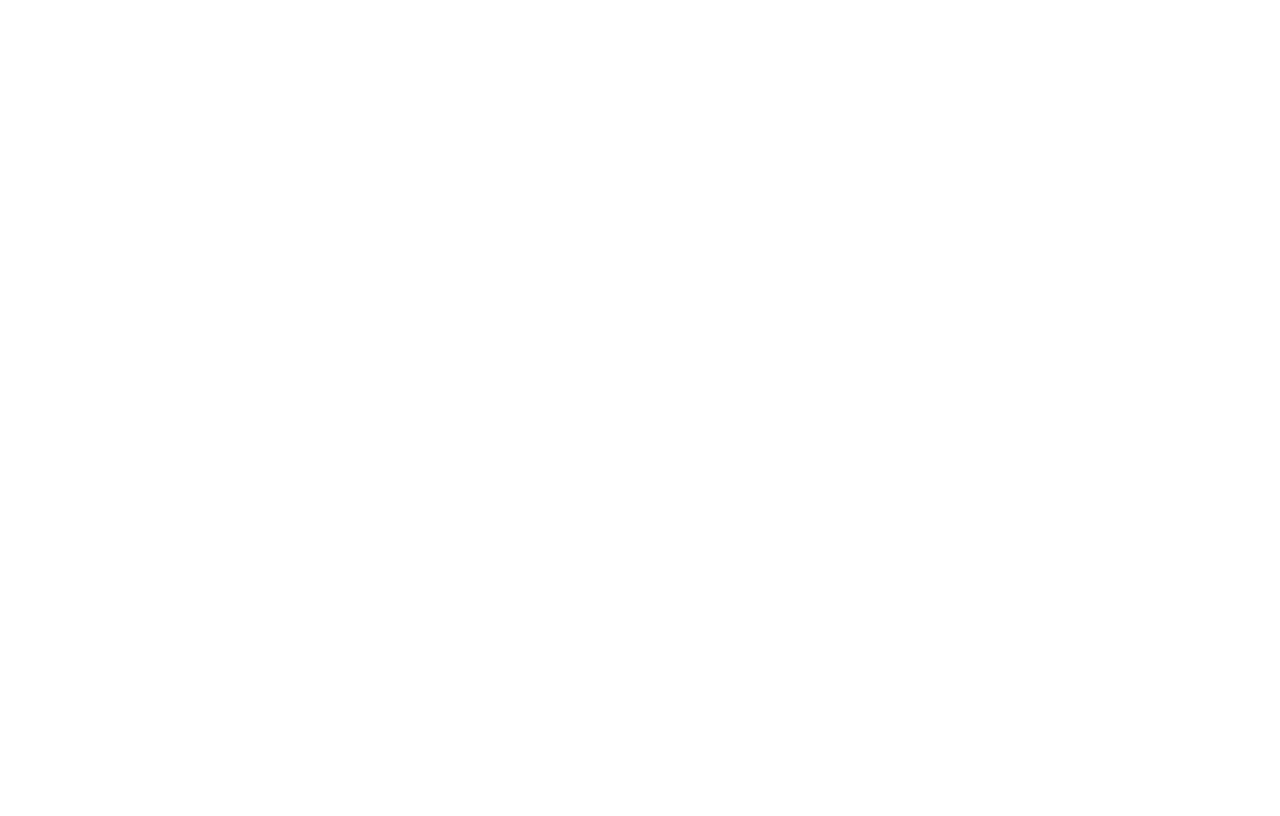
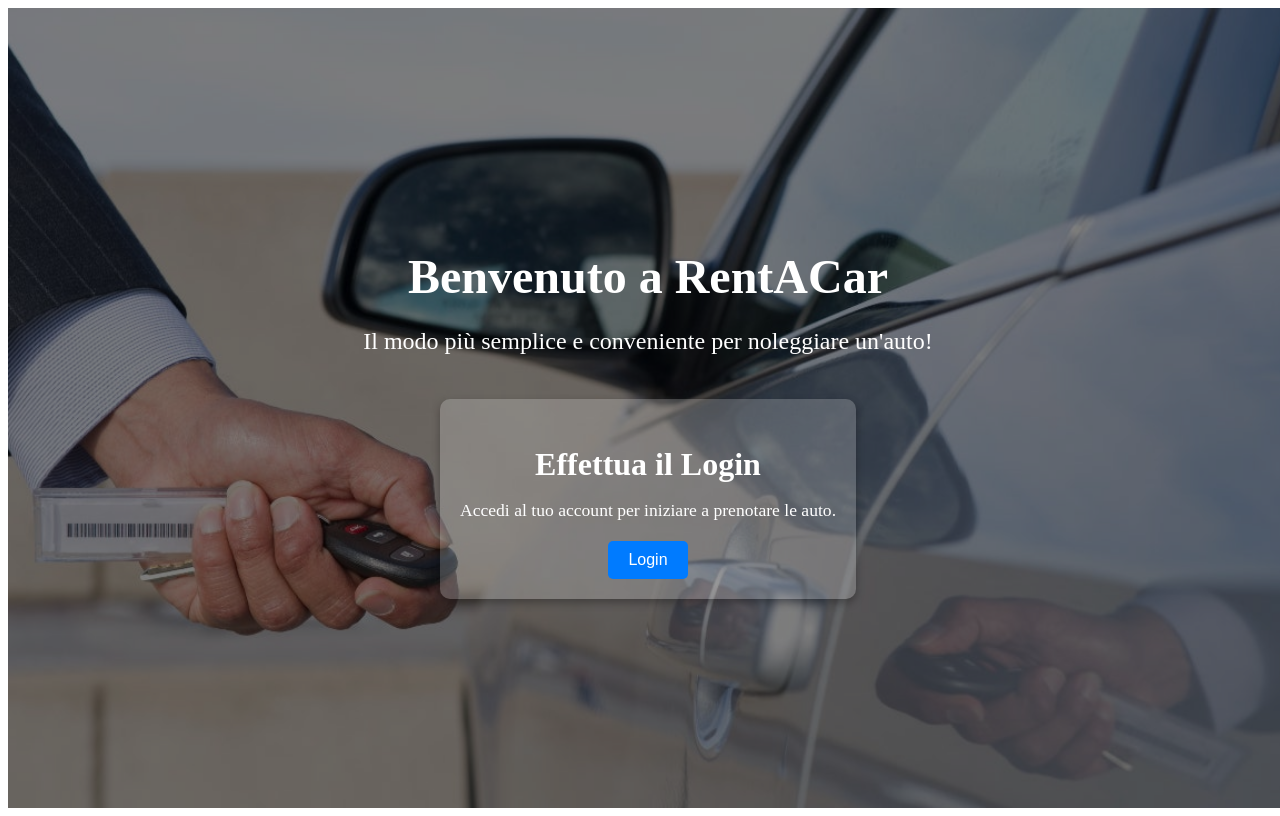
Before and after one commit to fatma2705/Autonoleggio-FE, an Angular app: page /home in a window 1280 px wide. Before the commit this address led to /. Built offline with nearby package versions, Linux system fonts and the light colour scheme.

Commit message:
component home completato

```diff
--- a/src/app/app.routes.ts
+++ b/src/app/app.routes.ts
@@ -1,15 +1,19 @@
 import { Routes } from '@angular/router';
 import { LoginComponent } from './auth/login/login.component';
 import { RegisterComponent } from './auth/register/register.component';
+import { HomeComponent } from './components/home/home.component';
 
 export const routes: Routes = [
     {
-        path:"", redirectTo:"/login", pathMatch: "full"
+        path:"", redirectTo:"/home", pathMatch: "full"
     },
     {
         path: 'login', component: LoginComponent
     },
     {
         path: 'register', component: RegisterComponent
+    },
+    {
+        path: 'home', component:HomeComponent
     }
 ];
--- /dev/null
+++ b/src/app/auto/auto-home/auto-home.component.html
@@ -0,0 +1 @@
+<p>auto-home works!</p>
--- /dev/null
+++ b/src/app/components/home/home.component.css
@@ -0,0 +1,79 @@
+/* Assicurati che il corpo e l'html coprano l'intero schermo */
+html, body {
+  height: 100%;
+  margin: 0;
+  font-family: 'Roboto', sans-serif; /* Font moderno */
+}
+
+.container {
+  height: 100vh;
+  width: 100vw;
+  display: flex;
+  justify-content: center;
+  align-items: center;
+  background-image: url('/assets/car-home.jpg'); /* Percorso dell'immagine di sfondo */
+  background-size: cover;
+  background-position: center;
+  position: relative;
+}
+
+.overlay {
+  display: flex;
+  flex-direction: column;
+  justify-content: center;
+  align-items: center;
+  width: 100%;
+  height: 100%;
+  background-color: rgba(0, 0, 0, 0.5); /* Sfondo scuro semitrasparente */
+
+}
+
+.welcome-container {
+  text-align: center;
+  color: white; /* Colore del testo */
+  margin-bottom: 20px; /* Spazio inferiore tra il testo di benvenuto e il modulo di login */
+}
+
+.welcome-container h1 {
+  font-size: 3rem; /* Dimensione del titolo */
+  margin-bottom: 10px; /* Spazio sotto il titolo */
+}
+
+.welcome-container p {
+  font-size: 1.5rem; /* Dimensione del paragrafo */
+}
+
+.login-form {
+  text-align: center;
+  color: white; /* Colore del testo */
+  background-color: rgba(255, 255, 255, 0.2); /* Sfondo semitrasparente per il form */
+  padding: 20px;
+  border-radius: 10px; /* Angoli arrotondati */
+  box-shadow: 0 4px 8px rgba(0, 0, 0, 0.3); /* Ombra */
+}
+
+.login-form h2 {
+  font-size: 2rem;
+  margin-bottom: 10px; /* Spazio sotto il titolo */
+}
+
+.login-form p {
+  font-size: 1.1rem;
+  margin-bottom: 20px; /* Spazio sotto il paragrafo */
+}
+
+.login-button {
+  padding: 10px 20px;
+  font-size: 1rem;
+  background-color: #007bff;
+  color: white;
+  border: none;
+  border-radius: 5px; /* Angoli arrotondati per il bottone */
+  cursor: pointer;
+  transition: background-color 0.3s ease, transform 0.3s ease;
+}
+
+.login-button:hover {
+  background-color: #0056b3;
+  transform: scale(1.05); /* Leggero ingrandimento al passaggio del mouse */
+}
--- /dev/null
+++ b/src/app/components/home/home.component.html
@@ -0,0 +1,13 @@
+<div class="container">
+  <div class="overlay">
+    <div class="welcome-container">
+      <h1>Benvenuto a RentACar</h1>
+      <p>Il modo più semplice e conveniente per noleggiare un'auto!</p>
+    </div>
+    <div class="login-form">
+      <h2>Effettua il Login</h2>
+      <p>Accedi al tuo account per iniziare a prenotare le auto.</p>
+       <button class="login-button" (click)="navigateToLogin()">Login</button>
+    </div>
+  </div>
+</div>
--- /dev/null
+++ b/src/app/components/home/home.component.ts
@@ -0,0 +1,18 @@
+import { Component } from '@angular/core';
+import { Router } from '@angular/router';
+
+@Component({
+  selector: 'app-home',
+  standalone: true,
+  imports: [],
+  templateUrl: './home.component.html',
+  styleUrl: './home.component.css'
+})
+export class HomeComponent {
+  constructor(private router: Router) { }
+
+  navigateToLogin() {
+    this.router.navigate(['/login']);
+  }
+
+}
--- a/src/app/models/prenotazione.model.ts
+++ b/src/app/models/prenotazione.model.ts
@@ -1,4 +1,5 @@
 import { Auto } from "./auto.model";
+import { Localita } from "./localita.enum";
 import { Utente } from "./utente.model";
 
 export interface Reservation {
@@ -8,4 +9,6 @@
   dataInizio: Date;
   dataFine: Date;
   annullata: boolean;
+   localitaRitiro: Localita;
+    localitaConsegna: Localita;
 }
--- a/src/index.html
+++ b/src/index.html
@@ -2,9 +2,10 @@
 <html lang="en">
 <head>
   <meta charset="utf-8">
-  <title>AutonoleggioFE</title>
+  <title>RentACar</title>
   <base href="/">
   <meta name="viewport" content="width=device-width, initial-scale=1">
+  <link rel="stylesheet" href="https://fonts.googleapis.com/css?family=Roboto:300,400,500,700&display=swap">
   <link rel="icon" type="image/x-icon" href="favicon.ico">
 </head>
 <body>
```
Also changed, not shown: src/app/auto/auto-home/auto-home.component.ts (added, +12 -0 lines), src/app/models/localita.enum.ts (added, +34 -0 lines), src/app/auto/auto-home/auto-home.component.css (added), src/assets/car-home.gif (added), src/assets/car-home.jpg (added).
